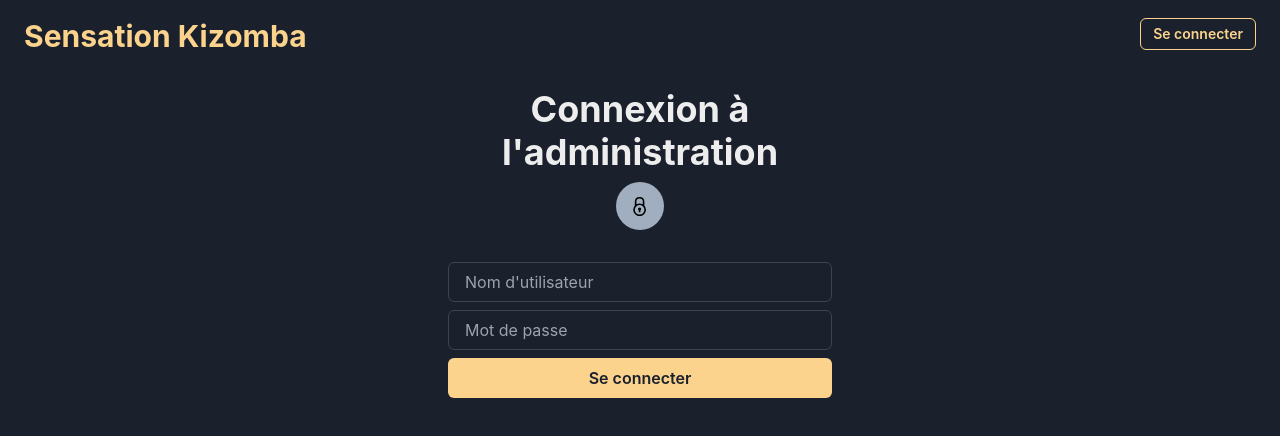
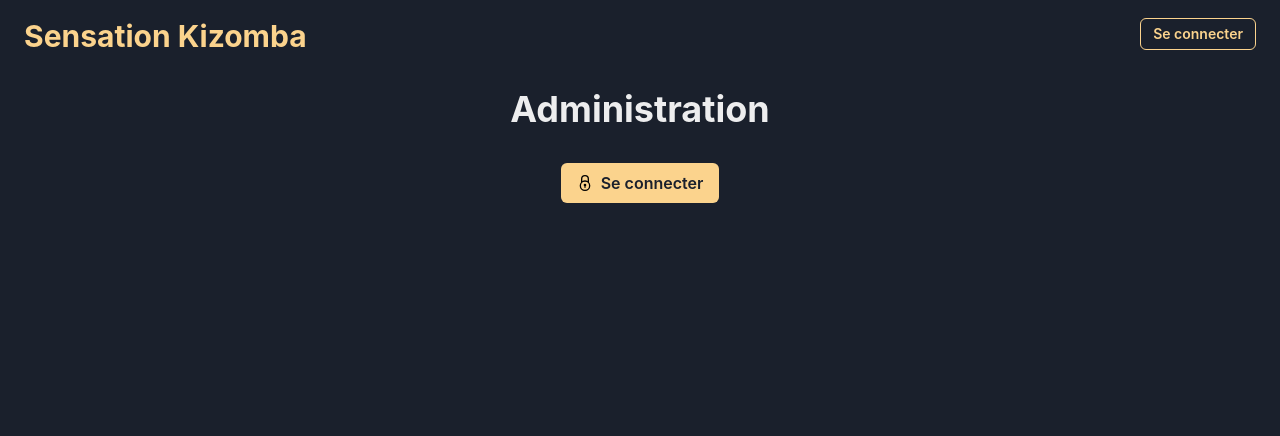
Before and after one commit to mpardal/sensation-kizomba-admin, a React (Vite) app: page /login in a window 1280 px wide. Shown: the top 436 px of the page. Built offline with nearby package versions, Linux system fonts and the light colour scheme; no server answers; a web font is replaced by a local one.

Commit message:
feat: login v2

```diff
--- a/package.json
+++ b/package.json
@@ -10,6 +10,7 @@
     "prepare": "husky install"
   },
   "dependencies": {
+    "@auth0/auth0-react": "^1.12.0",
     "@chakra-ui/icons": "^2.0.11",
     "@chakra-ui/react": "^2.3.7",
     "@emotion/react": "^11.10.5",
--- a/src/App.tsx
+++ b/src/App.tsx
@@ -1,38 +1,65 @@
-import { QueryClient, QueryClientProvider } from '@tanstack/react-query'
-import { ReactQueryDevtools } from '@tanstack/react-query-devtools'
-import { Routes, Route } from 'react-router-dom'
+import { useAuth0 } from '@auth0/auth0-react'
+import { Box, Fade, Heading } from '@chakra-ui/react'
+import { Routes, Route, Navigate } from 'react-router-dom'
 import Main from './components/main'
+import { PrivateRoute } from './components/private-route'
 import EditEventPage from './pages/edit-event'
 import LoginPage from './pages/login'
 import NewEventPage from './pages/new-event'
 import DashboardPage from './pages/dashboard'
 import EventsPage from './pages/events'
 
-const queryClient = new QueryClient({
-  defaultOptions: {
-    queries: {
-      refetchOnReconnect: true,
-      refetchOnWindowFocus: true,
-      refetchOnMount: false,
-      refetchInterval: false,
-    },
-  },
-})
+function App() {
+  const { isLoading } = useAuth0()
 
-function App() {
   return (
-    <QueryClientProvider client={queryClient}>
-      <ReactQueryDevtools initialIsOpen={false} />
-      <Routes>
-        <Route path="/" element={<Main />}>
-          <Route path="login" element={<LoginPage />} />
-          <Route path="dashboard" element={<DashboardPage />} />
-          <Route path="events" element={<EventsPage />} />
-          <Route path="events/new" element={<NewEventPage />} />
-          <Route path="events/:id/edit" element={<EditEventPage />} />
-        </Route>
-      </Routes>
-    </QueryClientProvider>
+    <>
+      <Fade in={isLoading} unmountOnExit>
+        <Box pos="fixed" top="50%" left="50%" transform="translate(-50%, -50%)">
+          <Heading>Chargement de l'application</Heading>
+        </Box>
+      </Fade>
+      <Fade in={!isLoading} unmountOnExit>
+        <Routes>
+          <Route path="/" element={<Main />}>
+            <Route path="login" element={<LoginPage />} />
+            <Route
+              path="dashboard"
+              element={
+                <PrivateRoute>
+                  <DashboardPage />
+                </PrivateRoute>
+              }
+            />
+            <Route
+              path="events"
+              element={
+                <PrivateRoute>
+                  <EventsPage />
+                </PrivateRoute>
+              }
+            />
+            <Route
+              path="events/new"
+              element={
+                <PrivateRoute>
+                  <NewEventPage />
+                </PrivateRoute>
+              }
+            />
+            <Route
+              path="events/:id/edit"
+              element={
+                <PrivateRoute>
+                  <EditEventPage />
+                </PrivateRoute>
+              }
+            />
+            <Route index element={<Navigate to="/dashboard" />} />
+          </Route>
+        </Routes>
+      </Fade>
+    </>
   )
 }
 
--- a/src/components/header.tsx
+++ b/src/components/header.tsx
@@ -1,27 +1,29 @@
-import { Box, Button, Flex, Heading, HStack } from '@chakra-ui/react'
-import { Link, useNavigate } from 'react-router-dom'
-import { useAuth } from '../hooks/auth/use-auth'
-import { useLogout } from '../hooks/auth/use-logout'
+import { useAuth0 } from '@auth0/auth0-react'
+import { Box, Button, Fade, Flex, Heading, HStack } from '@chakra-ui/react'
+import { Link } from 'react-router-dom'
 
 function Header() {
-  const navigate = useNavigate()
-  const logout = useLogout()
-  const { isLogged } = useAuth()
-
-  const handleLogout = async () => {
-    await logout()
-    navigate('/login')
-  }
+  const { logout, isLoading, isAuthenticated } = useAuth0()
 
   return (
+    <Fade in={!isLoading}>
       <Box as="header" w="full" h="4.5rem" pos="sticky" top={0} bg="chakra-body-bg" zIndex={10}>
         <HStack spacing={6} maxW="8xl" mx="auto" w="full" h="full" px={6}>
           <Flex justifyContent="space-between" w="full" as="section">
             <Heading as="h1" size="lg" className="font-cagliostro" color="orange.200">
               Sensation Kizomba
             </Heading>
-          {isLogged ? (
-            <Button colorScheme="gray" variant="outline" size="sm" onClick={handleLogout}>
+            {isAuthenticated ? (
+              <Button
+                colorScheme="gray"
+                variant="outline"
+                size="sm"
+                onClick={() => {
+                  logout({
+                    returnTo: window.location.origin,
+                  })
+                }}
+              >
                 Se déconnecter
               </Button>
             ) : (
@@ -32,6 +34,7 @@ function Header() {
           </Flex>
         </HStack>
       </Box>
+    </Fade>
   )
 }
 
--- a/src/components/main.tsx
+++ b/src/components/main.tsx
@@ -1,17 +1,17 @@
+import { useAuth0 } from '@auth0/auth0-react'
 import { Box, Flex } from '@chakra-ui/react'
 import { Outlet } from 'react-router-dom'
-import { useAuth } from '../hooks/auth/use-auth'
 import Aside from './aside'
 import Header from './header'
 
 function Main() {
-  const { isLogged } = useAuth()
+  const { isAuthenticated } = useAuth0()
 
   return (
     <main>
       <Header />
       <Flex as="section" flexDirection={['column', null, null, 'row']}>
-        {isLogged && <Aside />}
+        {isAuthenticated && <Aside />}
         <Box as="main" flexGrow={1} overflowX="auto">
           <Outlet />
         </Box>
--- /dev/null
+++ b/src/components/private-route.tsx
@@ -0,0 +1,21 @@
+import { useAuth0 } from '@auth0/auth0-react'
+import { Fade } from '@chakra-ui/react'
+import { PropsWithChildren, useEffect } from 'react'
+import { useNavigate } from 'react-router-dom'
+
+export function PrivateRoute({ children }: PropsWithChildren) {
+  const navigate = useNavigate()
+  const { isLoading, isAuthenticated } = useAuth0()
+
+  useEffect(() => {
+    if (!isAuthenticated && !isLoading) {
+      navigate('/login')
+    }
+  }, [isAuthenticated])
+
+  return (
+    <Fade in={!isLoading && isAuthenticated} unmountOnExit>
+      {children}
+    </Fade>
+  )
+}
--- a/src/hooks/auth/use-login.ts
+++ /dev/null
@@ -1,73 +0,0 @@
-import { FirebaseError } from 'firebase/app'
-import { useCallback, useState } from 'react'
-
-export function useLogin() {
-  const [isLoading, setIsLoading] = useState(false)
-  const [error, setError] = useState<Error>()
-
-  const getErrorMessage = useCallback((error: unknown) => {
-    if (error instanceof FirebaseError) {
-      switch (error.code) {
-        case 'auth/user-not-found':
-        case 'auth/wrong-password':
-          return "L'adresse e-mail ou le mot de passe est incorrect."
-        default:
-          return "Une erreur d'authentification est survenue."
-      }
-    }
-
-    return 'Une erreur inconnue est survenue.'
-  }, [])
-
-  const login = useCallback(
-    async (username: string, password: string): Promise<'not-found' | 'wrong-id' | null> => {
-      try {
-        setError(undefined)
-        setIsLoading(true)
-        // await signInWithEmailAndPassword(auth, username, password)
-
-        const res = await fetch('http://localhost:3000/api/admin-login', {
-          method: 'POST',
-          headers: {
-            'Content-Type': 'application/json',
-          },
-          body: JSON.stringify({ username, password }),
-        })
-
-        if (!res.ok) {
-          const data = await res.json()
-
-          // noinspection ExceptionCaughtLocallyJS
-          throw new Error(data.error)
-        }
-
-        return null
-      } catch (err) {
-        if (err instanceof FirebaseError) {
-          switch (err.code) {
-            case 'auth/user-not-found':
-              setError(new Error(getErrorMessage(err)))
-
-              return 'not-found'
-            case 'auth/wrong-password':
-            case 'auth/invalid-email':
-              setError(new Error(getErrorMessage(err)))
-
-              return 'wrong-id'
-            default:
-              return null
-          }
-        }
-
-        setError(err as Error)
-
-        throw err
-      } finally {
-        setIsLoading(false)
-      }
-    },
-    []
-  )
-
-  return { login, isLoading, error, isError: Boolean(error) }
-}
--- a/src/main.tsx
+++ b/src/main.tsx
@@ -1,20 +1,40 @@
+import { Auth0Provider } from '@auth0/auth0-react'
 import { ChakraProvider } from '@chakra-ui/react'
+import { QueryClient, QueryClientProvider } from '@tanstack/react-query'
+import { ReactQueryDevtools } from '@tanstack/react-query-devtools'
 import React from 'react'
 import ReactDOM from 'react-dom/client'
 import { BrowserRouter } from 'react-router-dom'
-import AuthProvider from './hooks/auth/use-auth'
 import App from './App'
 import { theme } from './theme'
 import './index.css'
 
+const queryClient = new QueryClient({
+  defaultOptions: {
+    queries: {
+      refetchOnReconnect: true,
+      refetchOnWindowFocus: true,
+      refetchOnMount: false,
+      refetchInterval: false,
+    },
+  },
+})
+
 ReactDOM.createRoot(document.getElementById('root') as HTMLElement).render(
   <React.StrictMode>
-    <BrowserRouter>
-      <ChakraProvider theme={theme}>
-        <AuthProvider>
-          <App />
-        </AuthProvider>
-      </ChakraProvider>
-    </BrowserRouter>
+    <Auth0Provider
+      domain={import.meta.env.VITE_AUTH0_DOMAIN as string}
+      clientId={import.meta.env.VITE_AUTH0_CLIENT_ID as string}
+      redirectUri={window.location.origin}
+    >
+      <BrowserRouter>
+        <ChakraProvider theme={theme}>
+          <QueryClientProvider client={queryClient}>
+            <ReactQueryDevtools initialIsOpen={false} />
+            <App />
+          </QueryClientProvider>
+        </ChakraProvider>
+      </BrowserRouter>
+    </Auth0Provider>
   </React.StrictMode>
 )
--- a/src/pages/login.tsx
+++ b/src/pages/login.tsx
@@ -1,51 +1,14 @@
-import {
-  Alert,
-  AlertDescription,
-  AlertIcon,
-  Avatar,
-  Box,
-  Button,
-  Container,
-  Heading,
-  Input,
-  VStack,
-  Fade,
-} from '@chakra-ui/react'
-import { useNavigate } from 'react-router-dom'
-import { useAuth } from '../hooks/auth/use-auth'
-import { useLogin } from '../hooks/auth/use-login'
+import { useAuth0 } from '@auth0/auth0-react'
+import { Button, Container, Heading, VStack } from '@chakra-ui/react'
 import { GrSecure } from 'react-icons/gr'
-import { FormEvent, useEffect } from 'react'
 
 function LoginPage() {
-  const { isLogged } = useAuth()
-  const navigate = useNavigate()
-  const { login, isLoading, isError, error } = useLogin()
+  const { loginWithRedirect } = useAuth0()
 
-  useEffect(() => {
-    if (isLogged) {
-      navigate('/events')
-    }
-  }, [isLogged])
-
-  const handleSubmit = async (e: FormEvent<HTMLFormElement>) => {
-    e.preventDefault()
-
-    const formData = new FormData(e.currentTarget)
-    const username = (formData.get('username') as string).trim()
-    const password = formData.get('password') as string
-
-    if (username.length === 0 || password.length === 0) {
-      return
-    }
-
-    try {
-      await login(username, password)
-
-      navigate('/events')
-    } catch (err) {
+  const handleLogin = () => {
+    loginWithRedirect().catch((err) => {
       console.error(err)
-    }
+    })
   }
 
   return (
@@ -57,33 +20,12 @@ function LoginPage() {
       >
         <VStack spacing={2}>
           <Heading as="h1" textAlign="center">
-            Connexion à l'administration
+            Administration
           </Heading>
-          <Avatar icon={<GrSecure />} colorScheme="orange" />
         </VStack>
-        <Box w="full">
-          <form onSubmit={handleSubmit}>
-            <VStack>
-              <Input name="username" type="text" placeholder="Nom d'utilisateur" required min={6} />
-              <Input
-                name="password"
-                type="password"
-                placeholder="Mot de passe"
-                required
-                minLength={8}
-              />
-              <Button isLoading={isLoading} w="full" type="submit">
-                Se connecter
-              </Button>
-              <Fade in={isError}>
-                <Alert status="error" w="full">
-                  <AlertIcon />
-                  <AlertDescription>{error?.message}</AlertDescription>
-                </Alert>
-              </Fade>
-            </VStack>
-          </form>
-        </Box>
+        <Button leftIcon={<GrSecure />} colorScheme="orange" onClick={handleLogin}>
+          Se connecter
+        </Button>
       </VStack>
     </Container>
   )
```
Also changed, not shown: src/hooks/auth/use-auth.tsx (deleted, +0 -34 lines), src/hooks/auth/use-logout.ts (deleted, +0 -9 lines), src/pages/events.tsx (+11 -4 lines), 2 other files (tests, documents, lock files or other folders). Lines whose indentation alone changed are shown as unchanged.
